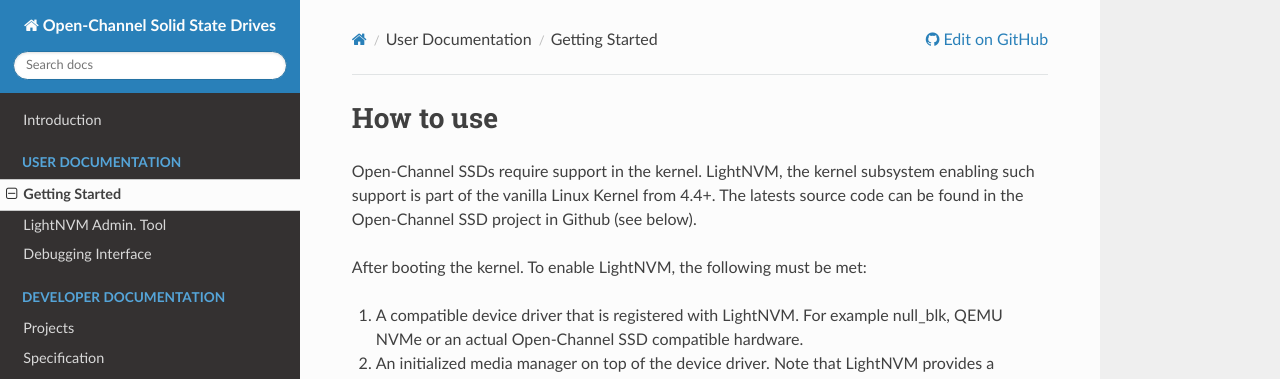
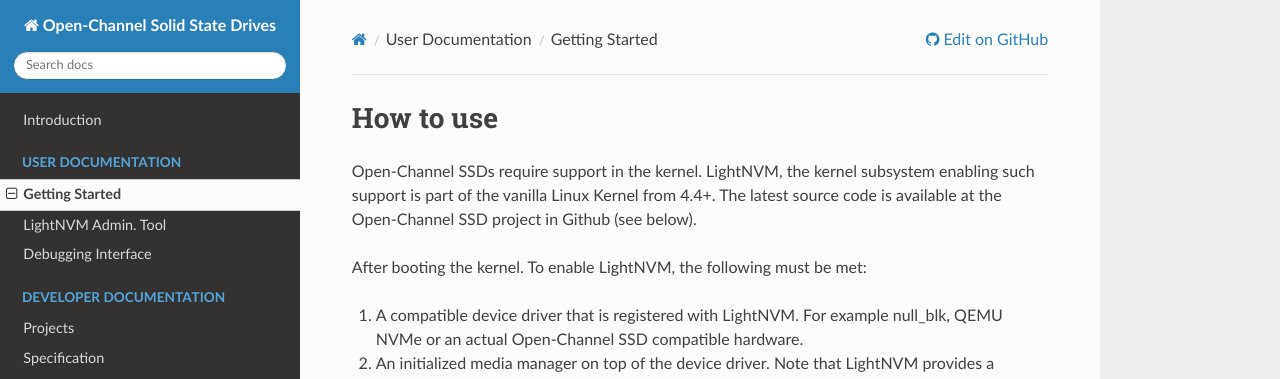
Before and after one commit to OpenChannelSSD/documentation, an MkDocs documentation site: the page built from docs/gettingstarted.md, in a window 1280 px wide and 900 px high. Shown: the top 379 px of the window. Built offline with MkDocs 1.6.1, drawn with Linux system fonts in a browser that asks for light colours; nearby versions of some CDN libraries; old or Windows-style settings are respelled for this version of MkDocs.

Commit message:
Update gettingstarted.md

```diff
--- a/docs/gettingstarted.md
+++ b/docs/gettingstarted.md
@@ -1,8 +1,7 @@
 # How to use
 
 Open-Channel SSDs require support in the kernel. LightNVM, the kernel subsystem
-enabling such support is part of the vanilla Linux Kernel from 4.4+. The latests
-source code can be found in the Open-Channel SSD project in Github (see below).
+enabling such support is part of the vanilla Linux Kernel from 4.4+. The latest source code is available at the Open-Channel SSD project in Github (see below).
 
 After booting the kernel. To enable LightNVM, the following must be met:
 
```
